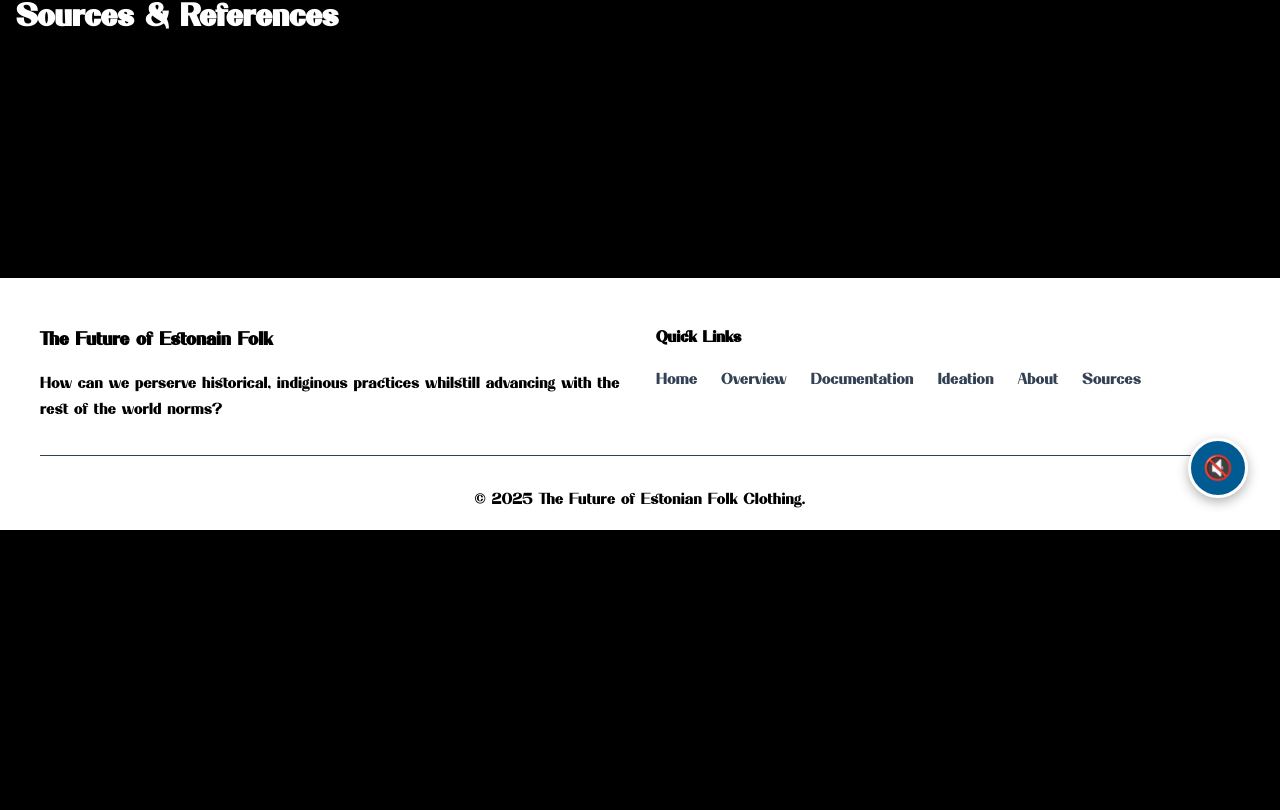
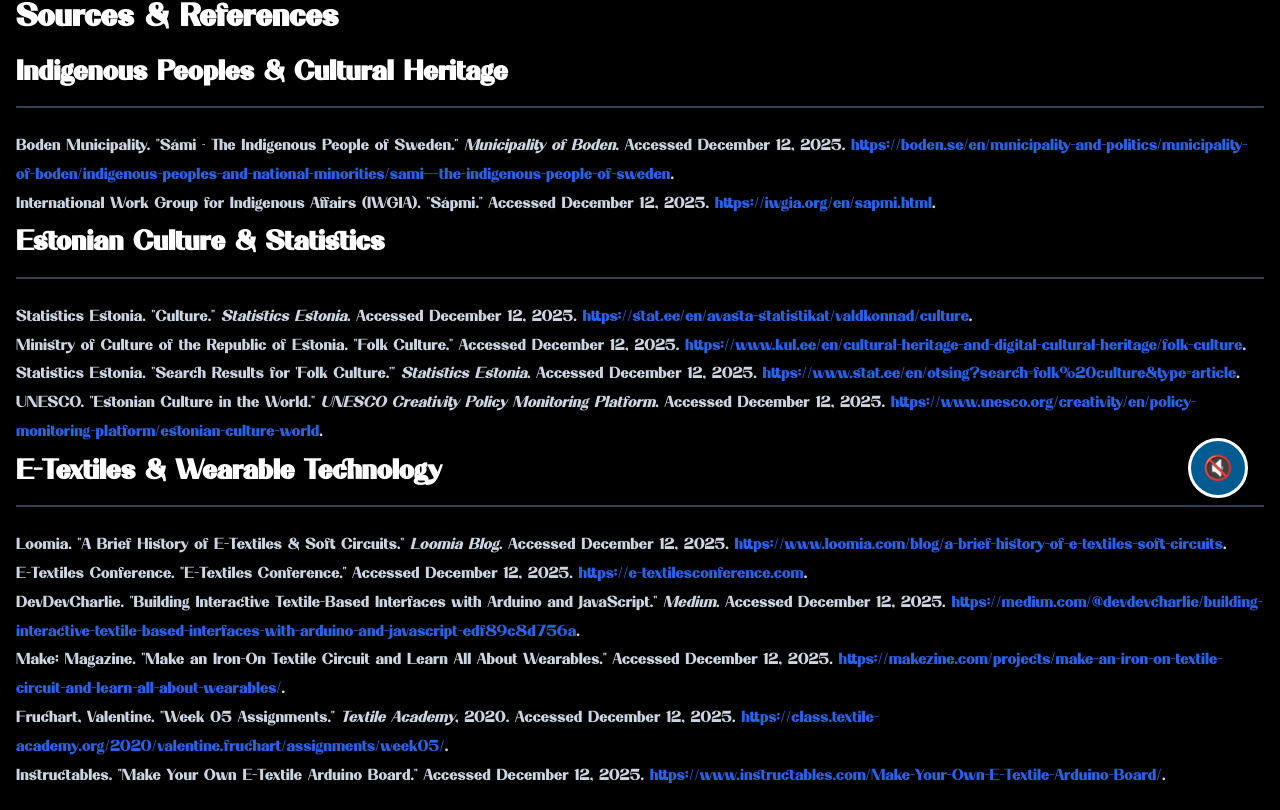
Before and after one commit to lilyrose1013/The_Future_of_Folk_LV, a React (Vite) app: page /sources in a window 1280 px wide. Shown: the part 270-1080 px from the top of the page. Before the commit the page ends 800 px from the top, so only its background shows below. Built offline with nearby package versions, Linux system fonts and the light colour scheme.

Commit message:
Add sources and poster to website

```diff
--- a/src/pages/Ideation.jsx
+++ b/src/pages/Ideation.jsx
@@ -1,3 +1,5 @@
+import poster from '../images/poster.png';
+
 export default function Contact() {
   return (
     <div className="contact-page page">
@@ -5,12 +7,9 @@
         <h1>Ideation, Brainstorming, Sketches</h1>
       </header>
       <div className="page-content">
-        <p>
-
-
-
-        </p>
-
+        <div className="poster-container">
+          <img src={poster} alt="Project Poster" className="poster-image" />
+        </div>
       </div>
     </div>
   );
--- a/src/pages/Sources.jsx
+++ b/src/pages/Sources.jsx
@@ -2,6 +2,122 @@
   return (
     <div className="page-content">
       <h1>Sources & References</h1>
+
+      <section className="sources-section">
+        <h2>Indigenous Peoples & Cultural Heritage</h2>
+
+        <div className="source-item">
+          <p>
+            Boden Municipality. "Sámi – The Indigenous People of Sweden." <em>Municipality of Boden</em>. Accessed December 12, 2025.{' '}
+            <a href="https://boden.se/en/municipality-and-politics/municipality-of-boden/indigenous-peoples-and-national-minorities/sami---the-indigenous-people-of-sweden" target="_blank" rel="noopener noreferrer">
+              https://boden.se/en/municipality-and-politics/municipality-of-boden/indigenous-peoples-and-national-minorities/sami---the-indigenous-people-of-sweden
+            </a>.
+          </p>
+        </div>
+
+        <div className="source-item">
+          <p>
+            International Work Group for Indigenous Affairs (IWGIA). "Sápmi." Accessed December 12, 2025.{' '}
+            <a href="https://iwgia.org/en/sapmi.html" target="_blank" rel="noopener noreferrer">
+              https://iwgia.org/en/sapmi.html
+            </a>.
+          </p>
+        </div>
+
+        <h2>Estonian Culture & Statistics</h2>
+
+        <div className="source-item">
+          <p>
+            Statistics Estonia. "Culture." <em>Statistics Estonia</em>. Accessed December 12, 2025.{' '}
+            <a href="https://stat.ee/en/avasta-statistikat/valdkonnad/culture" target="_blank" rel="noopener noreferrer">
+              https://stat.ee/en/avasta-statistikat/valdkonnad/culture
+            </a>.
+          </p>
+        </div>
+
+        <div className="source-item">
+          <p>
+            Ministry of Culture of the Republic of Estonia. "Folk Culture." Accessed December 12, 2025.{' '}
+            <a href="https://www.kul.ee/en/cultural-heritage-and-digital-cultural-heritage/folk-culture" target="_blank" rel="noopener noreferrer">
+              https://www.kul.ee/en/cultural-heritage-and-digital-cultural-heritage/folk-culture
+            </a>.
+          </p>
+        </div>
+
+        <div className="source-item">
+          <p>
+            Statistics Estonia. "Search Results for 'Folk Culture.'" <em>Statistics Estonia</em>. Accessed December 12, 2025.{' '}
+            <a href="https://www.stat.ee/en/otsing?search=folk%20culture&type=article" target="_blank" rel="noopener noreferrer">
+              https://www.stat.ee/en/otsing?search=folk%20culture&type=article
+            </a>.
+          </p>
+        </div>
+
+        <div className="source-item">
+          <p>
+            UNESCO. "Estonian Culture in the World." <em>UNESCO Creativity Policy Monitoring Platform</em>. Accessed December 12, 2025.{' '}
+            <a href="https://www.unesco.org/creativity/en/policy-monitoring-platform/estonian-culture-world" target="_blank" rel="noopener noreferrer">
+              https://www.unesco.org/creativity/en/policy-monitoring-platform/estonian-culture-world
+            </a>.
+          </p>
+        </div>
+
+        <h2>E-Textiles & Wearable Technology</h2>
+
+        <div className="source-item">
+          <p>
+            Loomia. "A Brief History of E-Textiles & Soft Circuits." <em>Loomia Blog</em>. Accessed December 12, 2025.{' '}
+            <a href="https://www.loomia.com/blog/a-brief-history-of-e-textiles-soft-circuits" target="_blank" rel="noopener noreferrer">
+              https://www.loomia.com/blog/a-brief-history-of-e-textiles-soft-circuits
+            </a>.
+          </p>
+        </div>
+
+        <div className="source-item">
+          <p>
+            E-Textiles Conference. "E-Textiles Conference." Accessed December 12, 2025.{' '}
+            <a href="https://e-textilesconference.com" target="_blank" rel="noopener noreferrer">
+              https://e-textilesconference.com
+            </a>.
+          </p>
+        </div>
+
+        <div className="source-item">
+          <p>
+            DevDevCharlie. "Building Interactive Textile-Based Interfaces with Arduino and JavaScript." <em>Medium</em>. Accessed December 12, 2025.{' '}
+            <a href="https://medium.com/@devdevcharlie/building-interactive-textile-based-interfaces-with-arduino-and-javascript-edf89c8d756a" target="_blank" rel="noopener noreferrer">
+              https://medium.com/@devdevcharlie/building-interactive-textile-based-interfaces-with-arduino-and-javascript-edf89c8d756a
+            </a>.
+          </p>
+        </div>
+
+        <div className="source-item">
+          <p>
+            Make: Magazine. "Make an Iron-On Textile Circuit and Learn All About Wearables." Accessed December 12, 2025.{' '}
+            <a href="https://makezine.com/projects/make-an-iron-on-textile-circuit-and-learn-all-about-wearables/" target="_blank" rel="noopener noreferrer">
+              https://makezine.com/projects/make-an-iron-on-textile-circuit-and-learn-all-about-wearables/
+            </a>.
+          </p>
+        </div>
+
+        <div className="source-item">
+          <p>
+            Fruchart, Valentine. "Week 05 Assignments." <em>Textile Academy</em>, 2020. Accessed December 12, 2025.{' '}
+            <a href="https://class.textile-academy.org/2020/valentine.fruchart/assignments/week05/" target="_blank" rel="noopener noreferrer">
+              https://class.textile-academy.org/2020/valentine.fruchart/assignments/week05/
+            </a>.
+          </p>
+        </div>
+
+        <div className="source-item">
+          <p>
+            Instructables. "Make Your Own E-Textile Arduino Board." Accessed December 12, 2025.{' '}
+            <a href="https://www.instructables.com/Make-Your-Own-E-Textile-Arduino-Board/" target="_blank" rel="noopener noreferrer">
+              https://www.instructables.com/Make-Your-Own-E-Textile-Arduino-Board/
+            </a>.
+          </p>
+        </div>
+      </section>
     </div>
   );
 }
```
Also changed, not shown: src/images/poster.png (added).
